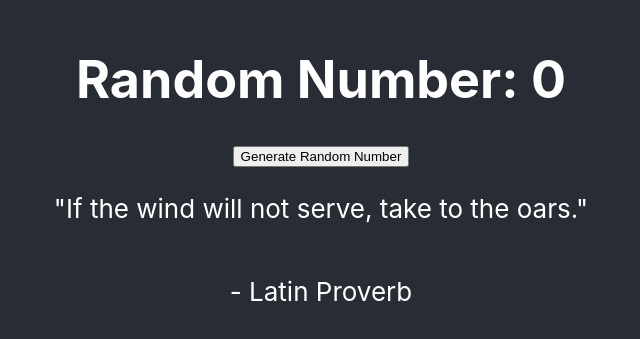
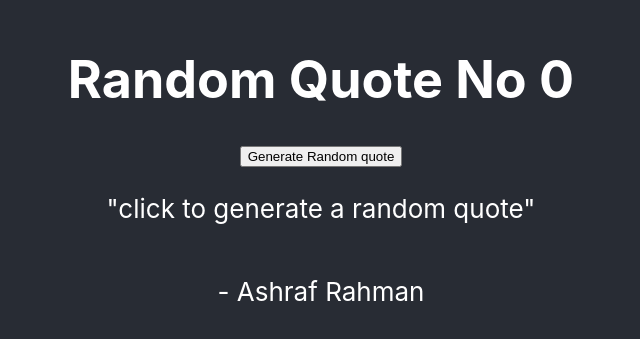
Before and after one commit to AshrafAKRahman/Random-Quote-Machine, a React (Create React App) app: page / in a window 1280 px wide. Shown: the part 227-566 px from the top of the page, without its empty margins (319-959 px from the left). Built offline with nearby package versions, Linux system fonts and the light colour scheme; no server answers.

Commit message:
the functionality is working and is generating a random quote from the fetch of the api

```diff
--- a/src/App.js
+++ b/src/App.js
@@ -1,52 +1,37 @@
-import React, { useState } from "react";
+import React, { useEffect, useState } from "react";
 import "./App.scss";
 
+let quoteDb =
+  "https://gist.githubusercontent.com/camperbot/5a022b72e96c4c9585c32bf6a75f62d9/raw/e3c6895ce42069f0ee7e991229064f167fe8ccdc/quotes.json";
 function App() {
-  const [quote, setQuote] = useState(
-    "If the wind will not serve, take to the oars."
-  );
-  const [author, setAuthor] = useState("Latin Proverb");
+  const [quote, setQuote] = useState("click to generate a random quote");
+  const [author, setAuthor] = useState("Ashraf Rahman");
   const [randomNumber, setRandomNumber] = useState(0);
+  const [quotesArray, setQuotesArray] = useState(null);
 
-  const generateRandomNumber = () => {
-    let randomInteger = Math.floor(3 * Math.random());
-    setRandomNumber(randomInteger);
-    if (randomInteger === 0) {
-      setQuote(quotesArr[0].quote);
-      setAuthor(quotesArr[0].author);
-    }
-    if (randomInteger === 1) {
-      setQuote(quotesArr[1].quote);
-      setAuthor(quotesArr[1].author);
-    }
-    if (randomInteger === 2) {
-      setQuote(quotesArr[2].quote);
-      setAuthor(quotesArr[2].author);
-    }
+  const fetchQuotes = async (url) => {
+    const response = await fetch(url);
+    const parsedJSON = await response.json();
+    setQuotesArray(parsedJSON.quotes);
+    console.log(parsedJSON);
   };
 
-  const quotesArr = [
-    {
-      quote: `If the wind will not serve, take to the oars.`,
-      author: "Latin Proverb",
-    },
-    {
-      quote: `Believe you can and you’re halfway there`,
-      author: "Theodore Roosevelt",
-    },
-    {
-      quote: `Dreaming, after all, is a form of planning.`,
-      author: "Gloria Steinem",
-    },
-  ];
+  useEffect(() => {
+    fetchQuotes(quoteDb);
+  }, [quoteDb]);
+
+  const getRandomQuote = () => {
+    let randomInteger = Math.floor(quotesArray.length * Math.random());
+    setRandomNumber(randomInteger);
+    setQuote(quotesArray[randomInteger].quote);
+    setAuthor(quotesArray[randomInteger].author);
+  };
 
   return (
     <div className="App">
       <header className="App-header">
-        <h1>Random Number: {randomNumber}</h1>
-        <button onClick={() => generateRandomNumber()}>
-          Generate Random Number
-        </button>
+        <h1>Random Quote No {randomNumber}</h1>
+        <button onClick={() => getRandomQuote()}>Generate Random quote</button>
         <p>"{quote}"</p>
         <p>- {author}</p>
       </header>
```
